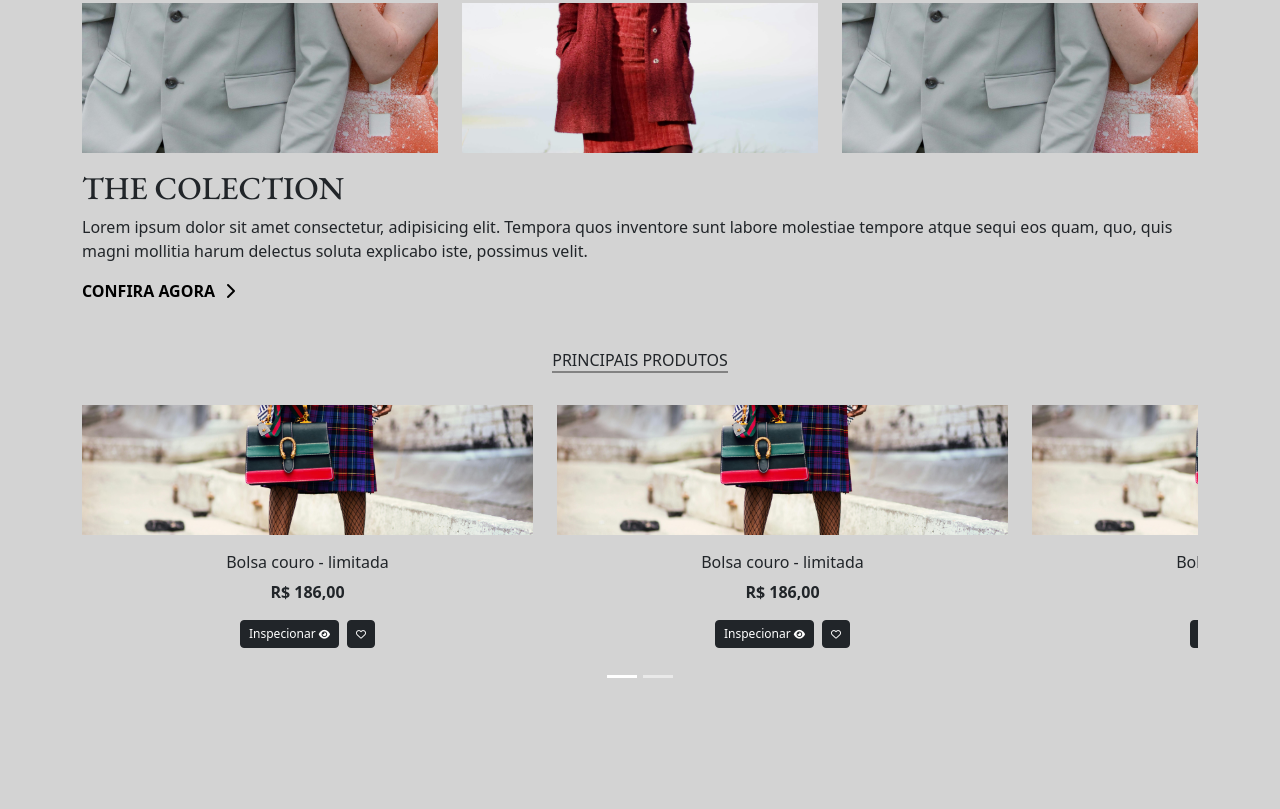
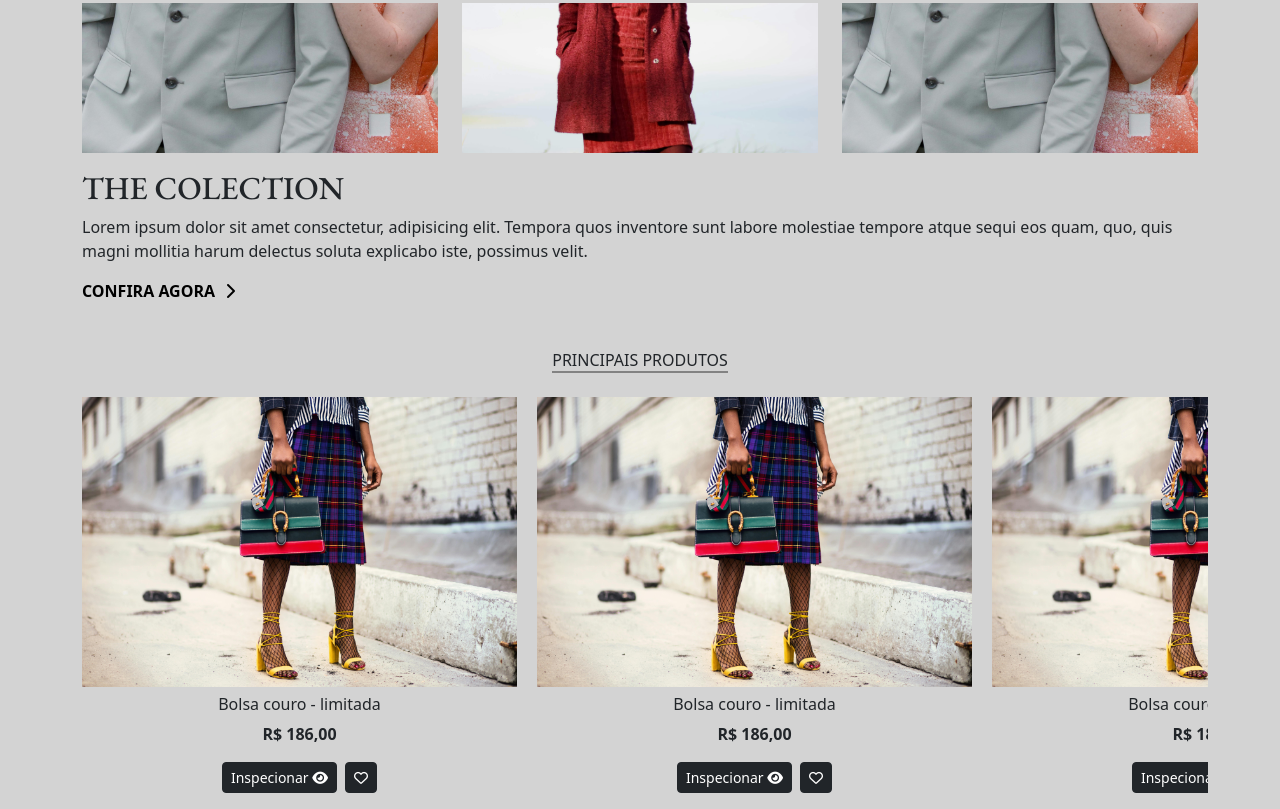
Before and after one commit to dani10014/Teste_sass, a website: page index.html in a window 1280 px wide. Shown: the part 417-1226 px from the top of the page. Before the commit the page ends 1121 px from the top, so only its background shows below. Drawn offline with nearby package versions, Linux system fonts and the light colour scheme.

Commit message:
Adicionando carrosel slcik

```diff
--- a/index.html
+++ b/index.html
@@ -8,6 +8,9 @@
     <link rel="preconnect" href="https://fonts.googleapis.com">
     <link rel="preconnect" href="https://fonts.gstatic.com" crossorigin>
     <link href="https://fonts.googleapis.com/css2?family=EB+Garamond:ital,wght@0,400..800;1,400..800&display=swap" rel="stylesheet">
+    <link rel="stylesheet" type="text/css" href="https://cdn.jsdelivr.net/npm/slick-carousel@1.8.1/slick/slick.css"/>
+    <link rel="stylesheet" type="text/css" href="https://cdn.jsdelivr.net/npm/slick-carousel@1.8.1/slick/slick-theme.css"/>
+    <link rel="stylesheet" href="https://cdnjs.cloudflare.com/ajax/libs/magnific-popup.js/1.1.0/magnific-popup.min.css">
     <link rel="stylesheet" href="build/main.css">
     <title>EchoModa</title>
 </head>
@@ -77,15 +80,21 @@
         </section>
         <section id="imagens-principais-catalogo" class="mt-4">
             <div class="container">
-                <div class="row">
+                <div class="row" id="imagens-principais-carrosel">
                     <div class="col-4">
+                        <a href="./pexels-cottonbro-10037708.jpg" class="popup-link">
                             <img src="./pexels-cottonbro-10037708.jpg">
+                        </a>
                     </div>
                     <div class="col-4">
+                        <a href="./pexels-eduardo-romero-817034-1750776.jpg" class="popup-link">
                             <img src="./pexels-eduardo-romero-817034-1750776.jpg">
+                        </a>
                     </div>
                     <div class="col-4">
+                        <a href="./pexels-cottonbro-10037708.jpg" class="popup-link">
                             <img src="./pexels-cottonbro-10037708.jpg">
+                        </a>
                     </div>
                 </div>
                 <div class="texto-the-coletion">
@@ -104,15 +113,8 @@
                 <div class="texto-principais-produtos">
                     <h2 class="text-center mb-4">Principais produtos</h2>
                 </div>
-                <div id="carouselprodutos" class="carousel slide">
-                <div class="carousel-indicators" id="indicadores-de-slide">
-                    <button type="button" data-bs-target="#carouselprodutos" data-bs-slide-to="0" class="active" aria-current="true" aria-label="Slide 1"></button>
-                    <button type="button" data-bs-target="#carouselprodutos" data-bs-slide-to="1" aria-label="Slide 2"></button>
-                </div>
-                <div class="carousel-inner">
-                    <div class="carousel-item active">
-                        <div class="row produtos mt-2 flex-nowrap">
-                            <div class="col-5">
+                <div id="carouselprodutos" class="produtos-carousel">
+                    <div>
                         <img src="./pexels-godisable-jacob-226636-932401.jpg" class="w-100">
                         <h6 class="text-center mt-2">Bolsa couro - limitada</h6>
                         <strong><p class="text-center">R$ 186,00</p></strong>
@@ -121,7 +123,7 @@
                             <button class="btn btn-dark btn-sm"><i class="fa-regular fa-heart"></i></button>
                         </div>
                     </div>
-                            <div class="col-5">
+                    <div>
                         <img src="./pexels-godisable-jacob-226636-932401.jpg" class="w-100">
                         <h6 class="text-center mt-2">Bolsa couro - limitada</h6>
                         <strong><p class="text-center">R$ 186,00</p></strong>
@@ -130,7 +132,16 @@
                             <button class="btn btn-dark btn-sm"><i class="fa-regular fa-heart"></i></button>
                         </div>
                     </div>
-                            <div class="col-5">
+                    <div>
+                        <img src="./pexels-godisable-jacob-226636-932401.jpg" class="w-100">
+                        <h6 class="text-center mt-2">Bolsa couro - limitada</h6>
+                        <strong><p class="text-center">R$ 186,00</p></strong>
+                        <div class="botao-inspecionar d-flex justify-content-center gap-2 mb-3">
+                            <button class="btn btn-dark btn-sm">Inspecionar <i class="fa-solid fa-eye"></i></button>
+                            <button class="btn btn-dark btn-sm"><i class="fa-regular fa-heart"></i></button>
+                        </div>
+                    </div>
+                    <div>
                         <img src="./pexels-godisable-jacob-226636-932401.jpg" class="w-100">
                         <h6 class="text-center mt-2">Bolsa couro - limitada</h6>
                         <strong><p class="text-center">R$ 186,00</p></strong>
@@ -141,21 +152,7 @@
                     </div>
                 </div>
             </div>
-                    <div class="carousel-item">
-                        <div class="row produtos mt-2 flex-nowrap">
-                            <div class="col-5">
-                                <img src="./pexels-godisable-jacob-226636-932401.jpg" class="w-100">
-                                <h6 class="text-center mt-2">Outro Produto</h6>
-                                <strong><p class="text-center">R$ 199,00</p></strong>
-                                <div class="botao-inspecionar d-flex justify-content-center gap-2 mb-3">
-                                    <button class="btn btn-dark btn-sm">Inspecionar <i class="fa-solid fa-eye"></i></button>
-                                    <button class="btn btn-dark btn-sm"><i class="fa-regular fa-heart"></i></button>
-                                </div>
-                            </div>
-                        </div>
-                    </div>
-                </div>
-            </div>
+        </section>
         <div class="menu-lateral">
             <div class="text-menu-top d-flex align-items-center justify-content-center">
                 <h1 class="mb-0">Echo Moda</h1>
@@ -179,7 +176,11 @@
             </div>
         </div>
     </main>
+    <script src="https://cdn.jsdelivr.net/npm/bootstrap@5.3.3/dist/js/bootstrap.bundle.min.js" integrity="sha384-YvpcrYf0tY3lHB60NNkmXc5s9fDVZLESaAA55NDzOxhy9GkcIdslK1eN7N6jIeHz" crossorigin="anonymous"></script>
+    <script src="https://code.jquery.com/jquery-3.7.1.min.js"></script>
+    <script src="https://cdnjs.cloudflare.com/ajax/libs/magnific-popup.js/1.1.0/jquery.magnific-popup.min.js"></script>
+    <script type="text/javascript" src="https://cdn.jsdelivr.net/npm/slick-carousel@1.8.1/slick/slick.min.js"></script>
     <script src="./main.js"></script>
-    <script src="https://cdn.jsdelivr.net/npm/bootstrap@5.3.3/dist/js/bootstrap.bundle.min.js" integrity="sha384-YvpcrYf0tY3lHB60NNkmXc5s9fDVZLESaAA55NDzOxhy9GkcIdslK1eN7N6jIeHz" crossorigin="anonymous"></script>
+
 </body>
 </html>
--- a/main.js
+++ b/main.js
@@ -13,3 +13,28 @@
 btnFecharMenu.addEventListener("click",function(){
     menuLateral.classList.remove("menu-ativo");
 })
+
+// Inicializa o carrossel de produtos com Slick
+$(document).ready(function(){
+    $('#carouselprodutos').slick({
+        slidesToShow: 2.5,
+        slidesToScroll: 1,
+        infinite: false,
+        arrows: false,
+        dots: false,
+    });
+    $('.popup-link').magnificPopup({
+        type: 'image',
+        mainClass: 'mfp-with-zoom',
+        zoom: {
+            enabled: true,
+            duration: 300
+        },
+        image: {
+            verticalFit: true,
+            titleSrc: function(item) {
+                return 'Echo Moda - Coleção Exclusiva';
+            }
+        }
+});
+});
--- a/scss/main.scss
+++ b/scss/main.scss
@@ -118,7 +118,7 @@
     }
     .menu-ativo{
         display: block;
-        transform: translateX(-2.7%);
+        transform: translateX(0%);
 }
     #imagens-principais-catalogo{
         img{
@@ -176,4 +176,10 @@
             }
         }
     }
+    .produtos-carousel .slick-slide {
+        margin: 0 10px; // Adiciona um espaçamento horizontal entre os slides
+    }
+    .produtos-carousel .slick-list {
+        margin: 0 -10px; // Compensa o espaçamento para alinhar nas bordas
+    }
 }
```
Also changed, not shown: build/main.css, 1 other file. Lines whose indentation alone changed are shown as unchanged.
